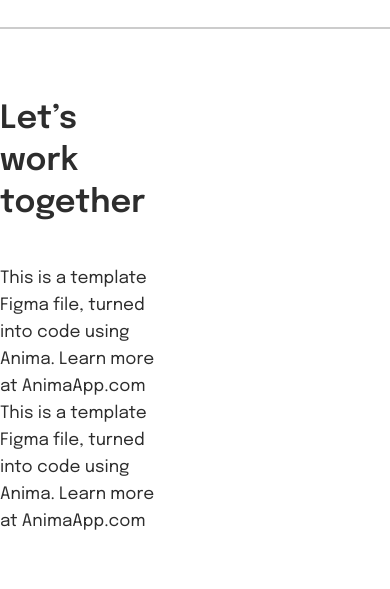
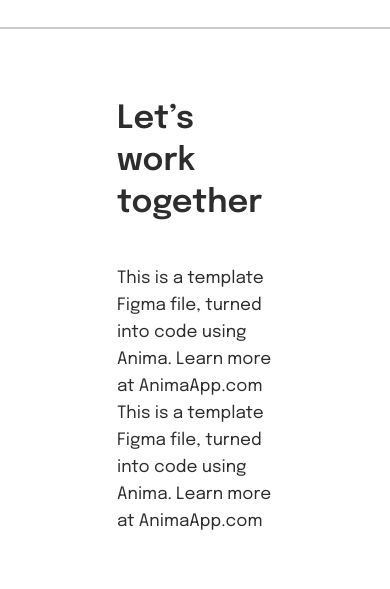
Before and after one commit to yadavpankaj21/resume, a plain HTML site: page work.html in a window 390 px wide. Shown: the part 1787-2376 px from the top of the page. Drawn offline with Linux system fonts and the light colour scheme.

Commit message:
align item mobileview

```diff
--- a/home.css
+++ b/home.css
@@ -257,6 +257,7 @@ textarea{
     }
     .footer{
         flex-direction: column;
+        align-items: center;
     }
 }
 @media only screen and (max-width:768px){
@@ -271,6 +272,7 @@ textarea{
     }
     .footer{
         flex-direction: column;
+        align-items: center;
     }
 }
 @media only screen and (max-width:1080px){
@@ -285,5 +287,6 @@ textarea{
     }
     .footer{
         flex-direction: column;
+        align-items: center;
     }
 }
--- a/style.css
+++ b/style.css
@@ -243,6 +243,7 @@ textarea{
     .footer{
         flex-direction: column;
         gap: 63px;
+        align-items: center;
     }
     .third{
         padding: 0px 30px 70px 30px;
@@ -280,6 +281,7 @@ textarea{
     .footer{
         flex-direction: column;
         gap: 63px;
+        align-items: center;
     }
     .third{
         padding: 0px 30px 70px 30px;
```
